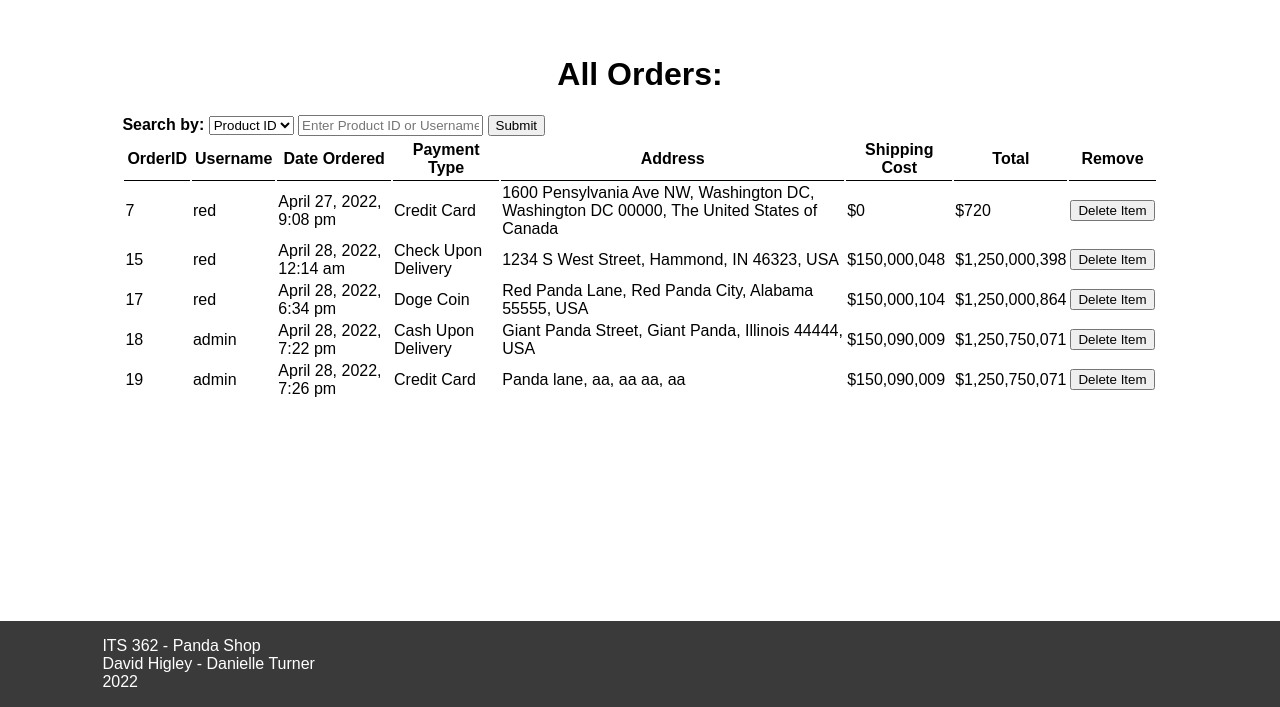
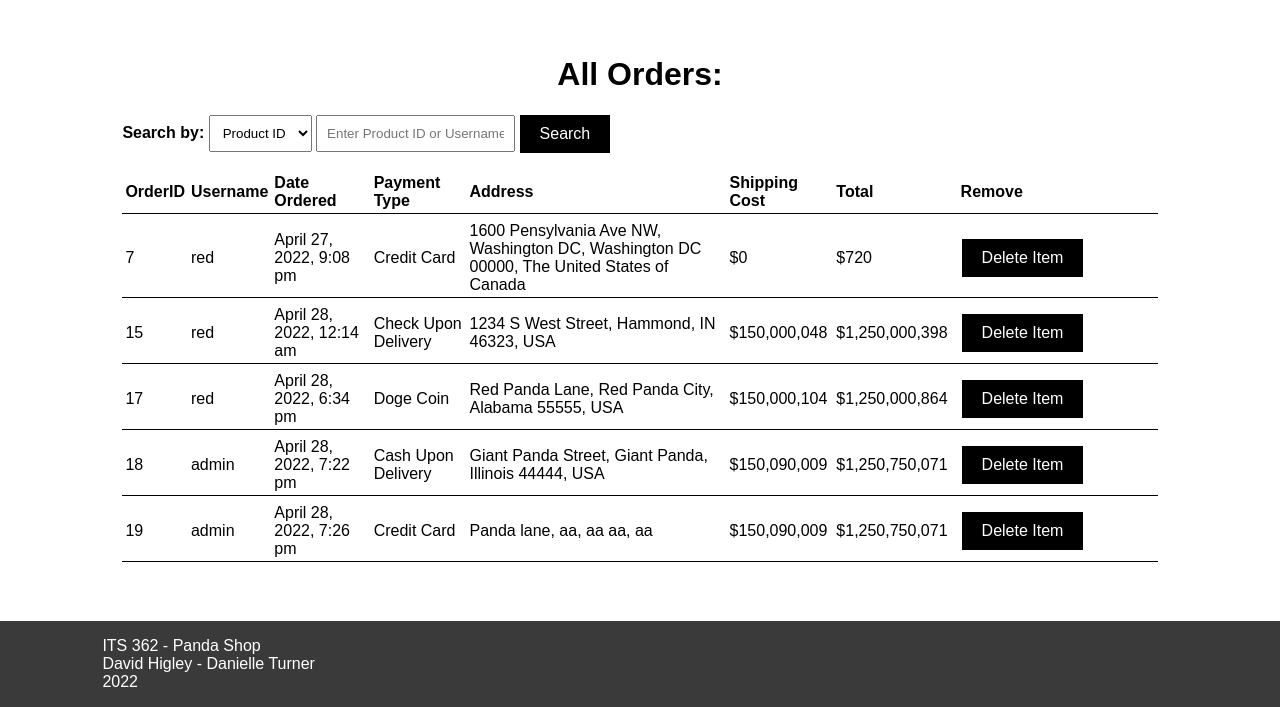
Before and after one commit to MrH100000/Panda, a PHP site: page /all_orders in a window 1280 px wide. Shown: the part 93-800 px from the top of the page. Run offline with PHP 8.4, Linux system fonts and the light colour scheme; data comes from the database, SQL or seed files in the repository.

Commit message:
Style orders page a bit

```diff
--- a/all_orders.php
+++ b/all_orders.php
@@ -13,7 +13,7 @@ if (isset($_POST['delete']) && isset($_POST['id'])) {
     } else {
         $error_message = "Cannot delete order.";
     }
-}else if (isset($_GET['query'])) {
+}else if (isset($_GET['query']) && $_GET['query'] !== "") {
     $value=$_GET['query'];
     $choice=$_GET['type'];
     if($choice==='product')
--- a/panda.css
+++ b/panda.css
@@ -342,7 +342,7 @@ nav.navbar {
     width: 20%;
 }
 
-.cart-area .button {
+.button {
     background-color: #000;
     color: #fff;
     padding: 10px 20px;
@@ -351,16 +351,30 @@ nav.navbar {
     cursor: pointer;
 }
 
-.cart-area .button:hover {
+.button:hover {
     background-color: #595959;
 }
 
-.cart-area .button.danger {
+.button.danger {
     background-color: #ed6666;
 }
 
-.cart-area .button.danger:hover {
+.button.danger:hover {
     background-color: #b65757;
+}
+
+.button.spacing {
+    margin-top: 5px;
+    margin-bottom: 5px;
+    margin-left: 8px;
+}
+
+.button.middle {
+    vertical-align: middle;
+}
+
+th.spacing {
+    padding-left: 10px;
 }
 
 .cart-image {
@@ -381,3 +395,11 @@ nav.navbar {
 .cart-footer-form {
     display: inline-block;
 }
+
+.search-type {
+    padding: 9px;
+}
+
+.search-field {
+    padding: 9px;
+}
--- a/view/all_orders.php
+++ b/view/all_orders.php
@@ -5,14 +5,15 @@
 <div>
     <form action="all_orders.php" method="get">
         <strong>Search by:</strong>
-        <select name="type" id="chose">
+        <select name="type" class="search-type">
             <option value="product"> Product ID </option>
             <option value="username"> Username </option>
         </select>
-        <input type="text" name="query" placeholder="Enter Product ID or Username">
-        <button type="submit"> Submit </button>
+        <input type="text" class="search-field" name="query" placeholder="Enter Product ID or Username">
+        <input type="submit" class="button middle" value="Search"></input>
     </form>
-        <table >
+    <br>
+    <table class="cart-table">
         <tr>
             <th>OrderID</th>
             <th>Username</th>
@@ -21,7 +22,7 @@
             <th>Address</th>
             <th>Shipping Cost</th>
             <th>Total</th>
-                <th>Remove</th>
+            <th class="spacing">Remove</th>
         </tr>
         <?php foreach ($orderList as $order): ?>
         <tr>
@@ -35,7 +36,7 @@
             <td><form action="all_orders.php" method="post">
                 <input type="hidden" name="delete">
                 <input type="hidden" name="id" value="<?php echo $order['OrderID']?>">
-                    <input class="deleteButton" type="submit" value="Delete Item">
+                <input class="button spacing" type="submit" value="Delete Item">
             </form></td>
         </tr>
         <?php endforeach ?>
```
Lines whose indentation alone changed are shown as unchanged.
